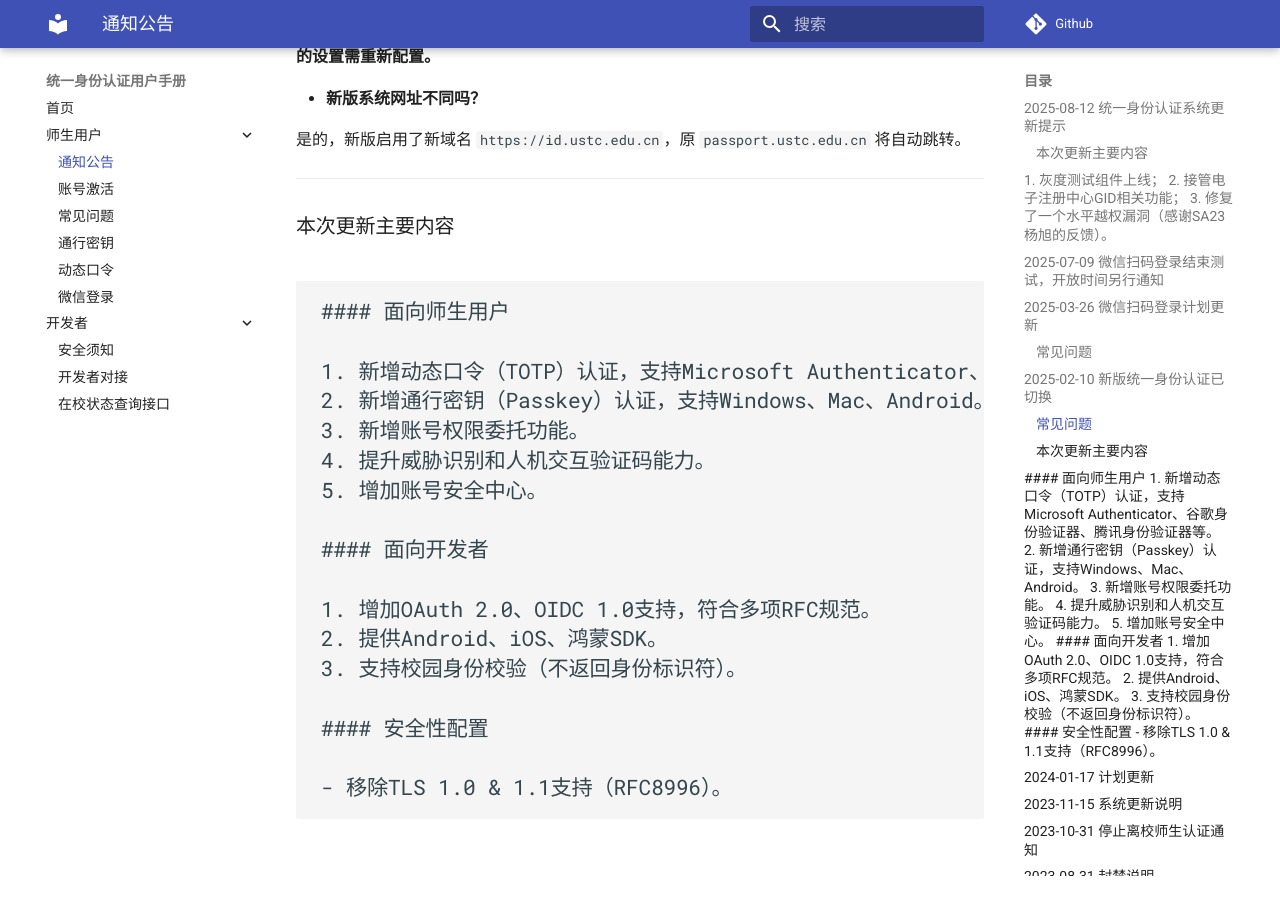
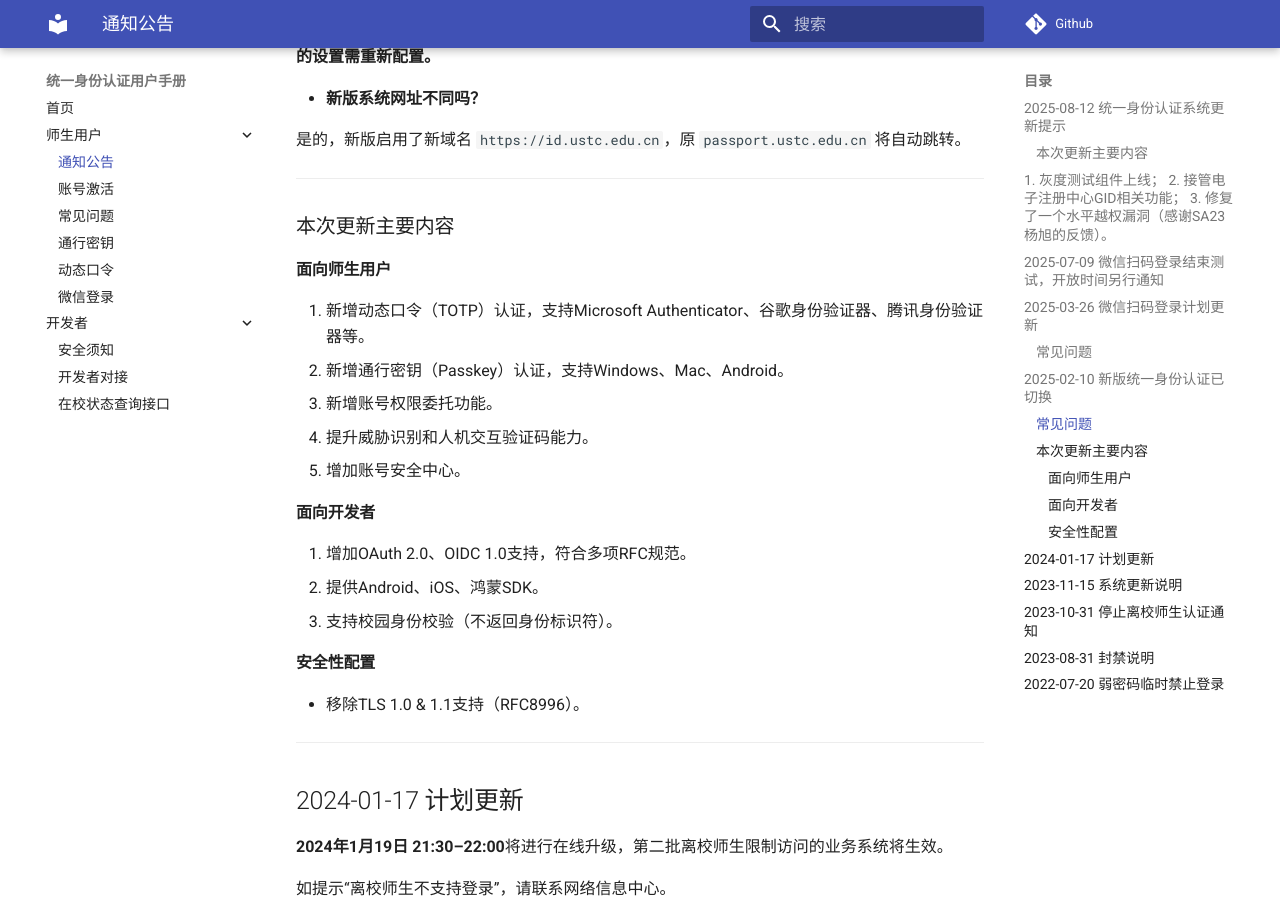
Before and after one commit to wf0229/id_doc, an MkDocs documentation site: the page built from docs/notice.md, in a window 1280 px wide and 900 px high, scrolled down 3348 px. Built offline with MkDocs 1.6.1 and Material for MkDocs 9.7.7, drawn with Linux system fonts in a browser that asks for light colours; comment, search, counter and statistics services are not loaded.

Commit message:
docs: fix notice page table of contents

````diff
--- a/docs/notice.md
+++ b/docs/notice.md
@@ -72,7 +72,7 @@
 ---
 
 ### 本次更新主要内容
-```changelog
+
 #### 面向师生用户
 
 1. 新增动态口令（TOTP）认证，支持Microsoft Authenticator、谷歌身份验证器、腾讯身份验证器等。
@@ -90,7 +90,7 @@
 #### 安全性配置
 
 - 移除TLS 1.0 & 1.1支持（RFC8996）。
-```
+
 ---
 
 ## 2024-01-17 计划更新
````
